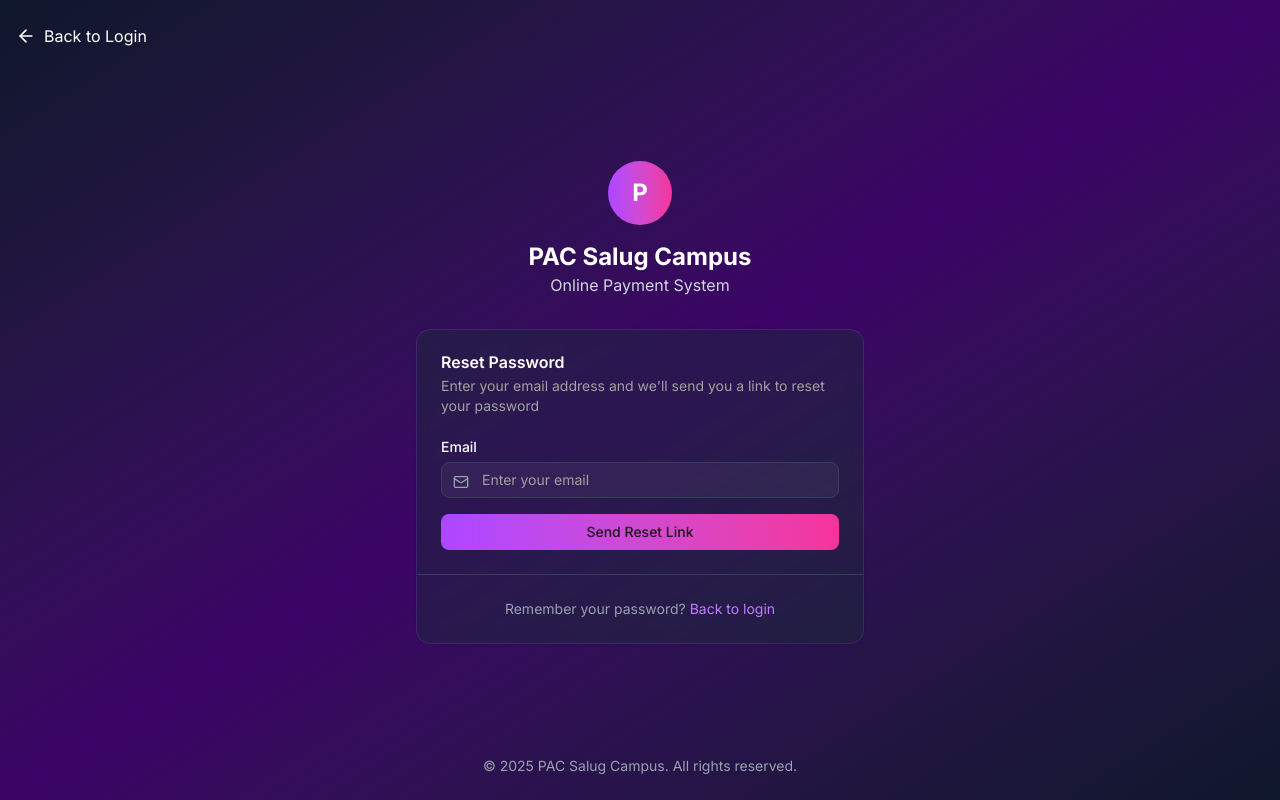
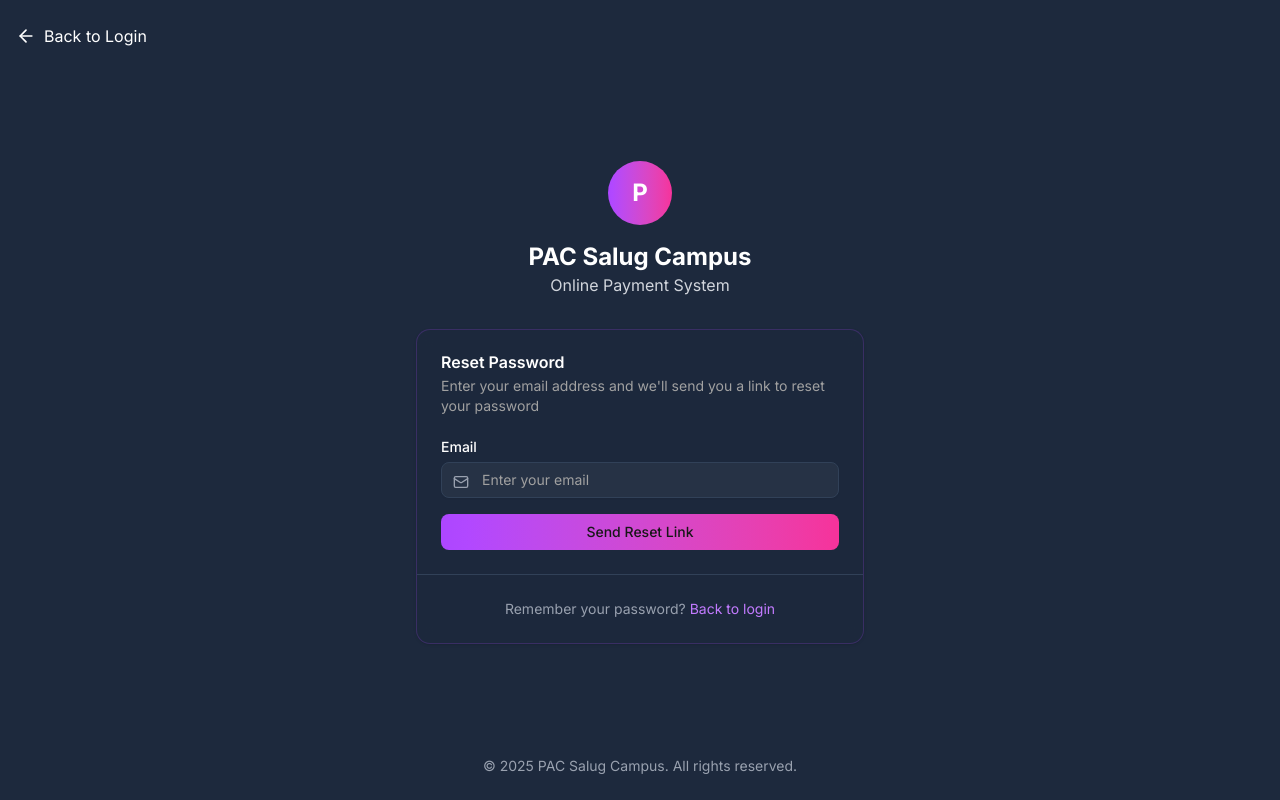
Before and after one commit to LemuelVelez/pac-online-payment, a Next.js app: page /login/forgot-password in a window 1280 px wide. Built offline with nearby package versions, Linux system fonts and the light colour scheme.

Commit message:
style(auth): unify background color and adjust demo login button text color

```diff
--- a/app/login/forgot-password/page.tsx
+++ b/app/login/forgot-password/page.tsx
@@ -36,7 +36,7 @@ export default function ForgotPasswordPage() {
     }
 
     return (
-        <div className="max-h-screen overflow-y-auto bg-gradient-to-br from-slate-900 via-purple-950 to-slate-900 flex flex-col min-h-screen">
+        <div className="max-h-screen overflow-y-auto bg-slate-800 flex flex-col min-h-screen">
             <header className="container mx-auto py-6 px-4">
                 <Link href="/login" className="flex items-center gap-2 text-white hover:text-purple-300 transition-colors">
                     <ArrowLeft className="h-5 w-5" />
--- a/app/login/page.tsx
+++ b/app/login/page.tsx
@@ -177,7 +177,7 @@ export default function LoginPage() {
                                                     key={cred.role}
                                                     variant="outline"
                                                     size="sm"
-                                                    className="text-xs border-slate-700 text-gray-300 hover:bg-slate-700 hover:text-white"
+                                                    className="text-xs border-slate-700 text-gray-900 hover:bg-slate-700 hover:text-white"
                                                     onClick={() => loginAsDemoUser(cred.email)}
                                                 >
                                                     {cred.role}
```
